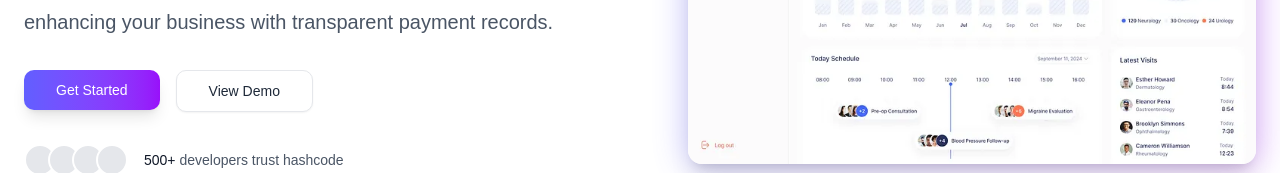
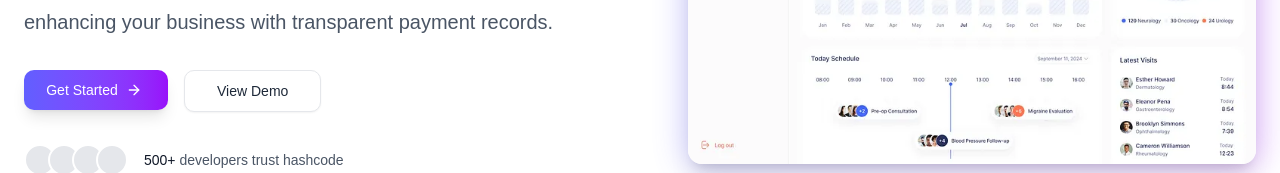
Before and after one commit to francisamidu/hashcode, a React (Vite) app: page / in a window 1280 px wide. Shown: the part 409-582 px from the top of the page. Built offline with nearby package versions, Linux system fonts and the light colour scheme; a web font is replaced by a local one.

Commit message:
fix:get started button

```diff
--- a/src/components/ui/Hero.tsx
+++ b/src/components/ui/Hero.tsx
@@ -2,8 +2,8 @@ import React from 'react'
 import { motion } from 'motion/react'
 import { fadeInUp } from '@/shared/transitions'
 import dashboard from '@/assets/dashboard.jpeg'
-import { Link } from '@tanstack/react-router'
 import { Button } from './button'
+import { ArrowRight } from 'lucide-react'
 
 const Hero = () => {
   return (
@@ -34,9 +34,10 @@ const Hero = () => {
           <div className="flex flex-col md:items-start items-center sm:flex-row space-y-4 sm:space-y-0 sm:space-x-4">
             <Button
               variant="default"
-              className="main-button text-white px-8 py-5 rounded-lg shadow-lg hover:shadow-xl transition-all duration-300 text-center w-fit"
+              className="main-button text-white px-16 py-5 rounded-lg shadow-lg hover:shadow-xl transition-all duration-300 text-center w-36 justify-center flex"
             >
               Get Started
+              <ArrowRight className="mr-1" size={18} />
             </Button>
             <Button
               variant="outline"
--- a/src/routes/__root.tsx
+++ b/src/routes/__root.tsx
@@ -64,7 +64,7 @@ const Index = () => {
       </header>
       <Hero />
       <Outlet />
-      <TanStackRouterDevtools />
+      <TanStackRouterDevtools initialIsOpen={false} />
     </>
   )
 }
```
